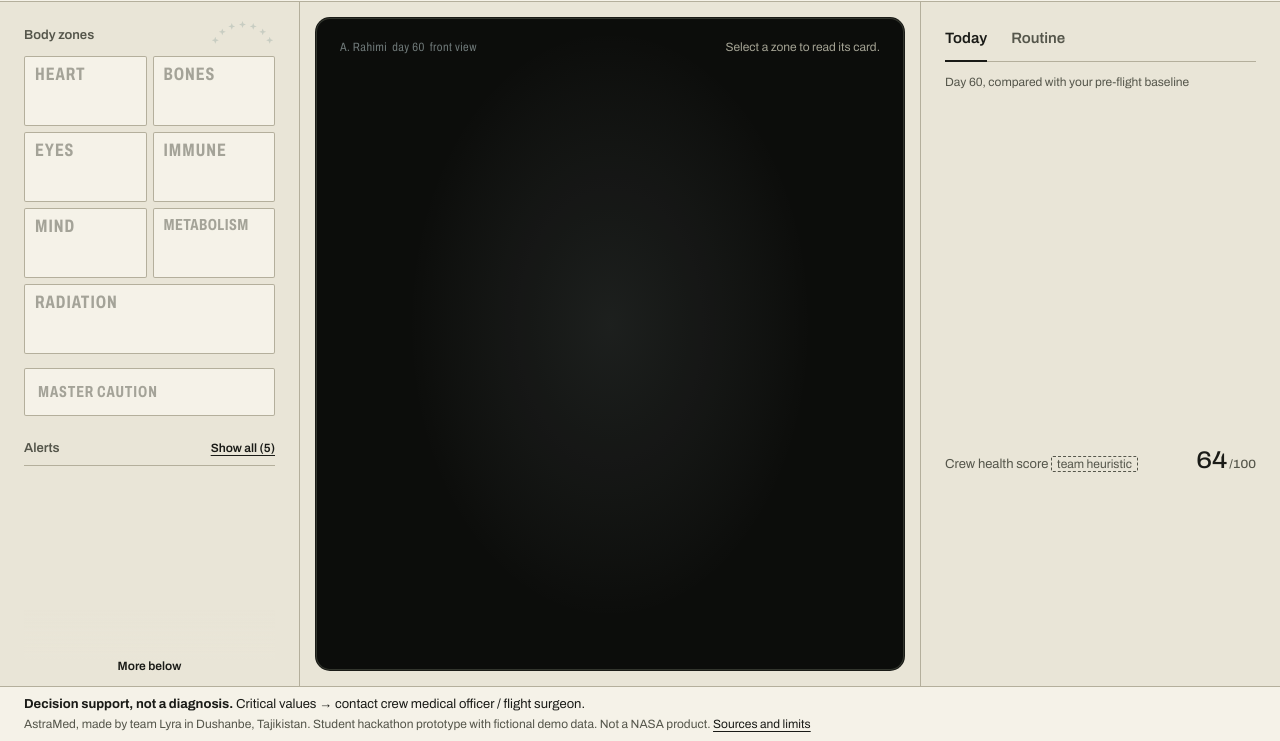
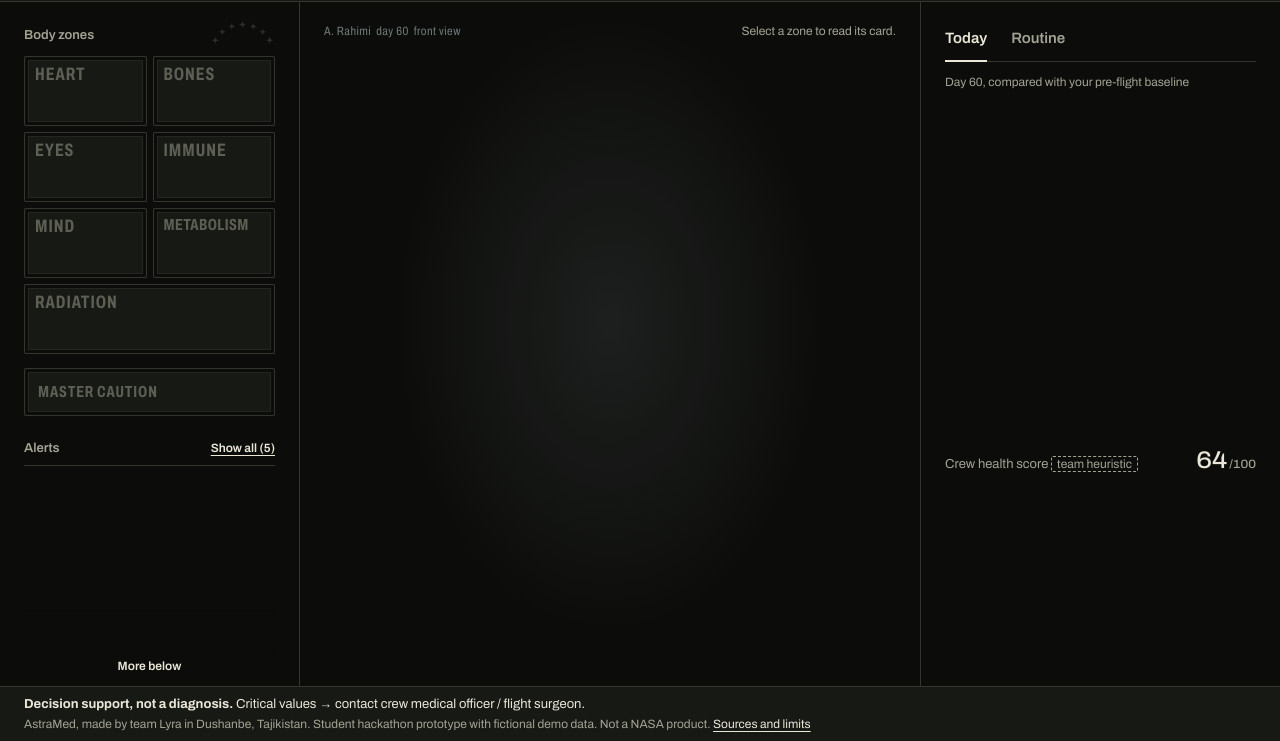
Before and after one commit to osiyasadulloeva3-arch/astramed, a plain HTML site: page index.html in a window 1280 px wide. Shown: the part 59-800 px from the top of the page. Drawn offline with nearby package versions, Linux system fonts and the light colour scheme.

Commit message:
AstraMed: dark theme by default again
Co-Authored-By: Claude Opus 5.5 <noreply@anthropic.com>

```diff
--- a/index.html
+++ b/index.html
@@ -25,7 +25,7 @@
 <link rel="preload" href="assets/fonts/Archivo-VF.woff2" as="font" type="font/woff2" crossorigin>
 <script>
 (function () { var t; try { t = localStorage.getItem('astramed.theme.v1'); } catch (e) {}
-  if (t !== 'light' && t !== 'dark') t = matchMedia('(prefers-color-scheme: dark)').matches ? 'dark' : 'light';
+  if (t !== 'light' && t !== 'dark') t = 'dark';
   document.documentElement.dataset.theme = t;
   var l; try { l = localStorage.getItem('astramed.lang.v1'); } catch (e) {}
   if (l !== 'en' && l !== 'ru') l = /^ru/i.test(navigator.language || '') ? 'ru' : 'en';
--- a/js/theme.js
+++ b/js/theme.js
@@ -23,12 +23,4 @@ export function initTheme() {
     show();
     toast(t === 'light' ? 'Light theme.' : 'Dark theme.');
   });
-  // follow the system only while the user has not chosen
-  matchMedia('(prefers-color-scheme: dark)').addEventListener('change', (e) => {
-    let saved = null;
-    try { saved = localStorage.getItem(KEY); } catch (err) { /* ignore */ }
-    if (saved) return;
-    document.documentElement.dataset.theme = e.matches ? 'dark' : 'light';
-    show();
-  });
 }
--- a/sw.js
+++ b/sw.js
@@ -1,6 +1,6 @@
 // Service worker: precaches every file of the app so it runs with no network after the first load.
 // The list below is generated by `node tools/gen-sw.mjs`. Nothing outside this origin is ever requested.
-const VERSION = 'lyra-d57b04db4b';
+const VERSION = 'lyra-bf29a59482';
 const FILES = [
   './assets/fonts/Archivo-OFL.txt',
   './assets/fonts/Archivo-VF.woff2',
```
